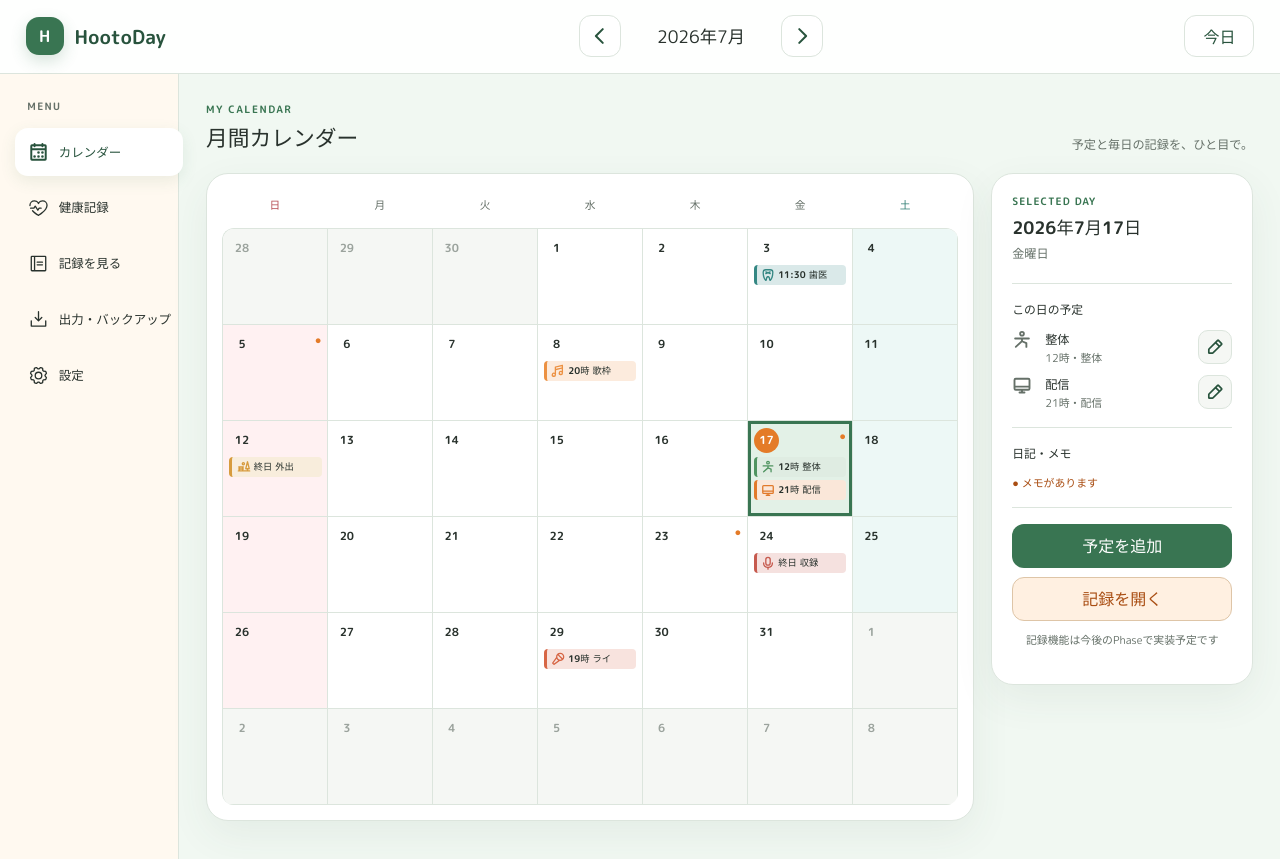
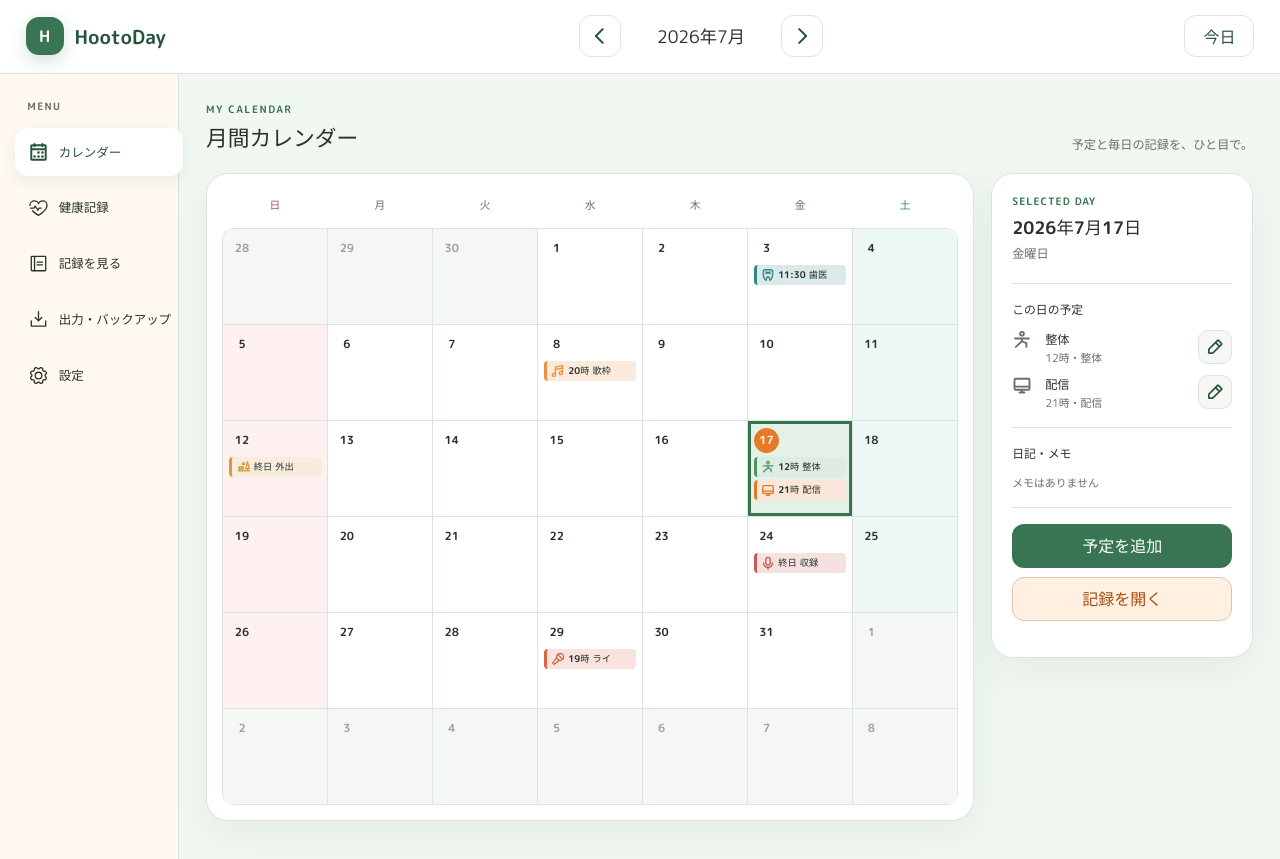
Before and after one commit to owl-yousee/HootoDay, a React (Vite) app: page / in a window 1280 px wide. Built offline with nearby package versions, Linux system fonts and the light colour scheme.

Commit message:
feat: add daily memo workflow

```diff
--- a/src/App.css
+++ b/src/App.css
@@ -383,9 +383,10 @@
 .memo-indicator {
   flex: 0 0 auto;
   margin-left: auto;
+  display: inline-flex;
+  align-items: center;
+  justify-content: center;
   color: var(--color-accent);
-  font-size: clamp(0.7rem, 0.85vw, 0.86rem);
-  font-weight: 800;
 }
 
 .event-list-compact {
@@ -558,6 +559,31 @@
 .memo-status.has-memo {
   color: var(--color-accent-dark);
   font-weight: 700;
+}
+
+.memo-preview {
+  margin: 0;
+  display: flex;
+  align-items: flex-start;
+  gap: 7px;
+  color: var(--color-text);
+  font-size: clamp(0.7rem, 0.78vw, 0.8rem);
+  line-height: 1.6;
+}
+
+.memo-preview > span:last-child {
+  display: -webkit-box;
+  overflow: hidden;
+  white-space: pre-wrap;
+  overflow-wrap: anywhere;
+  -webkit-box-orient: vertical;
+  -webkit-line-clamp: 3;
+}
+
+.memo-preview-mark {
+  flex: 0 0 auto;
+  color: var(--color-accent);
+  font-weight: 800;
 }
 
 .detail-actions {
@@ -754,7 +780,8 @@
   text-align: center;
 }
 
-.event-editor-dialog {
+.event-editor-dialog,
+.day-memo-dialog {
   width: min(620px, calc(100vw - 24px));
   max-height: calc(100vh - 24px);
   padding: 0;
@@ -764,11 +791,13 @@
   background: transparent;
 }
 
-.event-editor-dialog::backdrop {
+.event-editor-dialog::backdrop,
+.day-memo-dialog::backdrop {
   background: var(--color-dialog-backdrop);
 }
 
-.event-editor-panel {
+.event-editor-panel,
+.day-memo-panel {
   max-height: calc(100vh - 24px);
   padding: clamp(18px, 3vw, 26px);
   overflow: auto;
@@ -779,7 +808,8 @@
   box-shadow: var(--shadow-soft);
 }
 
-.event-editor-header {
+.event-editor-header,
+.day-memo-header {
   margin-bottom: 20px;
   display: flex;
   align-items: flex-start;
@@ -787,7 +817,8 @@
   gap: 16px;
 }
 
-.event-editor-eyebrow {
+.event-editor-eyebrow,
+.day-memo-eyebrow {
   margin: 0 0 3px;
   color: var(--color-primary);
   font-size: 0.7rem;
@@ -796,9 +827,25 @@
   text-transform: uppercase;
 }
 
-.event-editor-header h2 {
+.event-editor-header h2,
+.day-memo-header h2 {
   margin: 0;
   font-size: 1.3rem;
+}
+
+.day-memo-dialog {
+  width: min(680px, calc(100vw - 24px));
+}
+
+.day-memo-target-date {
+  margin: 5px 0 0;
+  color: var(--color-text-muted);
+  font-size: 0.78rem;
+}
+
+.day-memo-panel .form-field textarea {
+  min-height: clamp(220px, 42vh, 380px);
+  line-height: 1.7;
 }
 
 .event-form-grid {
@@ -1103,7 +1150,13 @@ body,
   }
 
   .memo-indicator {
-    font-size: 0.7rem;
+    width: 12px;
+    height: 12px;
+  }
+
+  .memo-indicator svg {
+    width: 12px;
+    height: 12px;
   }
 
   .event-chip {
--- a/src/App.tsx
+++ b/src/App.tsx
@@ -2,10 +2,11 @@ import { useState } from 'react'
 import { AppHeader } from './components/AppHeader'
 import { Calendar } from './components/Calendar'
 import { DayDetails } from './components/DayDetails'
+import { DayMemoDialog } from './components/DayMemoDialog'
 import { EventEditorDialog } from './components/EventEditorDialog'
 import { Sidebar } from './components/Sidebar'
 import { ThemeSettings } from './components/ThemeSettings'
-import { memoIndicators } from './data/calendarData'
+import { useDayMemos } from './hooks/useDayMemos'
 import { useEvents } from './hooks/useEvents'
 import { useTheme } from './hooks/useTheme'
 import type { CalendarEvent } from './types/calendar'
@@ -20,8 +21,10 @@ function App() {
   const [selectedDate, setSelectedDate] = useState(INITIAL_SELECTED_DATE)
   const [isThemeSettingsOpen, setIsThemeSettingsOpen] = useState(false)
   const [isEventEditorOpen, setIsEventEditorOpen] = useState(false)
+  const [isDayMemoDialogOpen, setIsDayMemoDialogOpen] = useState(false)
   const [editingEvent, setEditingEvent] = useState<CalendarEvent | null>(null)
   const { events, saveEvent, deleteEvent } = useEvents()
+  const { dayMemos, saveDayMemo, deleteDayMemo } = useDayMemos()
   const { preference, appliedTheme, setPreference } = useTheme()
 
   const moveMonth = (amount: number) => {
@@ -74,15 +77,16 @@ function App() {
               displayMonth={displayMonth}
               selectedDate={selectedDate}
               events={events}
-              memos={memoIndicators}
+              memos={dayMemos}
               onSelectDate={setSelectedDate}
             />
             <DayDetails
               selectedDate={selectedDate}
               events={events}
-              memos={memoIndicators}
+              memos={dayMemos}
               onAddEvent={openNewEvent}
               onEditEvent={openEventEditor}
+              onOpenMemo={() => setIsDayMemoDialogOpen(true)}
             />
           </div>
         </main>
@@ -106,6 +110,17 @@ function App() {
           onClose={() => setIsEventEditorOpen(false)}
         />
       )}
+
+      {isDayMemoDialogOpen && (
+        <DayMemoDialog
+          date={toDateKey(selectedDate)}
+          weekday={['日曜日', '月曜日', '火曜日', '水曜日', '木曜日', '金曜日', '土曜日'][selectedDate.getDay()]}
+          memo={dayMemos.find((memo) => memo.date === toDateKey(selectedDate)) ?? null}
+          onSave={saveDayMemo}
+          onDelete={deleteDayMemo}
+          onClose={() => setIsDayMemoDialogOpen(false)}
+        />
+      )}
     </div>
   )
 }
--- a/src/components/Calendar.tsx
+++ b/src/components/Calendar.tsx
@@ -1,6 +1,8 @@
 import type { CSSProperties } from 'react'
+import { PencilSimpleIcon } from '@phosphor-icons/react/PencilSimple'
 import { getEventCategoryDisplay } from '../data/eventCategoryDisplay'
-import type { CalendarEvent, DayMemoIndicator } from '../types/calendar'
+import type { CalendarEvent } from '../types/calendar'
+import type { DayMemo } from '../types/dayMemo'
 import { toDateKey } from '../utils/date'
 import { formatTimeForDisplay, getCalendarEventTitle, sortCalendarEvents } from '../utils/event'
 
@@ -8,7 +10,7 @@ interface CalendarProps {
   displayMonth: Date
   selectedDate: Date
   events: CalendarEvent[]
-  memos: DayMemoIndicator[]
+  memos: DayMemo[]
   onSelectDate: (date: Date) => void
 }
 
@@ -56,7 +58,7 @@ export function Calendar({
         {days.map((date) => {
           const dateKey = toDateKey(date)
           const dayEvents = sortCalendarEvents(events.filter((event) => event.date === dateKey))
-          const hasMemo = memos.some((memo) => memo.date === dateKey && memo.hasMemo)
+          const hasMemo = memos.some((memo) => memo.date === dateKey && memo.content.trim().length > 0)
           const isOutside = date.getMonth() !== displayMonth.getMonth()
           const isSelected = isSameDate(date, selectedDate)
           const isToday = isSameDate(date, today)
@@ -79,7 +81,11 @@ export function Calendar({
             >
               <span className="day-topline">
                 <span className="day-number">{date.getDate()}</span>
-                {hasMemo && <span className="memo-indicator" title="メモあり" aria-label="メモあり">●</span>}
+                {hasMemo && (
+                  <span className="memo-indicator" title="メモあり" aria-hidden="true">
+                    <PencilSimpleIcon size={13} weight="bold" aria-hidden="true" />
+                  </span>
+                )}
               </span>
               <span className="event-list-compact" aria-hidden="true">
                 {dayEvents.slice(0, 2).map((event) => {
--- a/src/components/DayDetails.tsx
+++ b/src/components/DayDetails.tsx
@@ -1,24 +1,26 @@
 import type { CSSProperties } from 'react'
 import { PencilSimpleIcon } from '@phosphor-icons/react/PencilSimple'
 import { getEventCategoryDisplay } from '../data/eventCategoryDisplay'
-import type { CalendarEvent, DayMemoIndicator } from '../types/calendar'
+import type { CalendarEvent } from '../types/calendar'
+import type { DayMemo } from '../types/dayMemo'
 import { toDateKey } from '../utils/date'
 import { formatEventTime, sortCalendarEvents } from '../utils/event'
 
 interface DayDetailsProps {
   selectedDate: Date
   events: CalendarEvent[]
-  memos: DayMemoIndicator[]
+  memos: DayMemo[]
   onAddEvent: () => void
   onEditEvent: (event: CalendarEvent) => void
+  onOpenMemo: () => void
 }
 
 const weekdayLabels = ['日曜日', '月曜日', '火曜日', '水曜日', '木曜日', '金曜日', '土曜日']
 
-export function DayDetails({ selectedDate, events, memos, onAddEvent, onEditEvent }: DayDetailsProps) {
+export function DayDetails({ selectedDate, events, memos, onAddEvent, onEditEvent, onOpenMemo }: DayDetailsProps) {
   const dateKey = toDateKey(selectedDate)
   const dayEvents = sortCalendarEvents(events.filter((event) => event.date === dateKey))
-  const hasMemo = memos.some((memo) => memo.date === dateKey && memo.hasMemo)
+  const dayMemo = memos.find((memo) => memo.date === dateKey)
 
   return (
     <aside className="day-details" aria-live="polite" aria-label="選択日の詳細">
@@ -64,17 +66,21 @@ export function DayDetails({ selectedDate, events, memos, onAddEvent, onEditEven
 
       <section className="detail-section">
         <h4>日記・メモ</h4>
-        <p className={`memo-status${hasMemo ? ' has-memo' : ''}`}>
-          {hasMemo ? '● メモがあります' : 'メモはありません'}
-        </p>
+        {dayMemo ? (
+          <p className="memo-preview has-memo" aria-label="保存済みの日記・メモ">
+            <span className="memo-preview-mark" aria-hidden="true">●</span>
+            <span>{dayMemo.content}</span>
+          </p>
+        ) : (
+          <p className="memo-status">メモはありません</p>
+        )}
       </section>
 
       <section className="detail-section">
         <div className="detail-actions">
           <button type="button" className="detail-button" onClick={onAddEvent}>予定を追加</button>
-          <button type="button" className="detail-button secondary">記録を開く</button>
+          <button type="button" className="detail-button secondary" onClick={onOpenMemo}>記録を開く</button>
         </div>
-        <p className="phase-note">記録機能は今後のPhaseで実装予定です</p>
       </section>
     </aside>
   )
--- /dev/null
+++ b/src/components/DayMemoDialog.tsx
@@ -0,0 +1,138 @@
+import { XIcon } from '@phosphor-icons/react/X'
+import {
+  useEffect,
+  useRef,
+  useState,
+  type FormEvent,
+  type SyntheticEvent,
+} from 'react'
+import type { DayMemo } from '../types/dayMemo'
+
+interface DayMemoDialogProps {
+  date: string
+  weekday: string
+  memo: DayMemo | null
+  onSave: (memo: DayMemo) => void
+  onDelete: (date: string) => void
+  onClose: () => void
+}
+
+const MAX_CONTENT_LENGTH = 2000
+
+export function DayMemoDialog({
+  date,
+  weekday,
+  memo,
+  onSave,
+  onDelete,
+  onClose,
+}: DayMemoDialogProps) {
+  const dialogRef = useRef<HTMLDialogElement>(null)
+  const pendingInternalCloseEventsRef = useRef(0)
+  const [content, setContent] = useState(memo?.content ?? '')
+  const [error, setError] = useState('')
+
+  useEffect(() => {
+    const dialog = dialogRef.current
+    if (dialog && !dialog.open) dialog.showModal()
+
+    return () => {
+      if (dialog?.open) {
+        pendingInternalCloseEventsRef.current += 1
+        dialog.close()
+      }
+    }
+  }, [])
+
+  const closeDialog = () => {
+    if (dialogRef.current?.open) dialogRef.current.close()
+  }
+
+  const handleDialogClose = () => {
+    if (pendingInternalCloseEventsRef.current > 0) {
+      pendingInternalCloseEventsRef.current -= 1
+      return
+    }
+    onClose()
+  }
+
+  const handleDialogCancel = (event: SyntheticEvent<HTMLDialogElement>) => {
+    event.preventDefault()
+    closeDialog()
+  }
+
+  const handleSubmit = (event: FormEvent<HTMLFormElement>) => {
+    event.preventDefault()
+    const trimmedContent = content.trim()
+
+    if (!trimmedContent) {
+      setError('日記・メモの本文を入力してください。')
+      return
+    }
+
+    onSave({
+      date,
+      content: trimmedContent,
+      updatedAt: new Date().toISOString(),
+    })
+    closeDialog()
+  }
+
+  const handleDelete = () => {
+    if (memo && window.confirm(`${date}の日記・メモを削除しますか？`)) {
+      onDelete(date)
+      closeDialog()
+    }
+  }
+
+  const errorId = error ? 'day-memo-content-error' : undefined
+
+  return (
+    <dialog
+      ref={dialogRef}
+      className="day-memo-dialog"
+      aria-labelledby="day-memo-dialog-title"
+      onCancel={handleDialogCancel}
+      onClose={handleDialogClose}
+    >
+      <form className="day-memo-panel" onSubmit={handleSubmit} noValidate>
+        <header className="day-memo-header">
+          <div>
+            <p className="day-memo-eyebrow">Diary &amp; memo</p>
+            <h2 id="day-memo-dialog-title">{memo ? '日記・メモを編集' : '日記・メモを書く'}</h2>
+            <p className="day-memo-target-date">{date}（{weekday}）</p>
+          </div>
+          <button type="button" className="theme-close-button" onClick={closeDialog} aria-label="日記・メモ入力を閉じる">
+            <XIcon size={20} weight="bold" aria-hidden="true" />
+          </button>
+        </header>
+
+        <div className="form-field">
+          <label htmlFor="day-memo-content">本文 <span className="required-label">必須・最大2000文字</span></label>
+          <textarea
+            id="day-memo-content"
+            value={content}
+            onChange={(event) => {
+              setContent(event.target.value)
+              if (error) setError('')
+            }}
+            maxLength={MAX_CONTENT_LENGTH}
+            rows={10}
+            required
+            aria-invalid={Boolean(error)}
+            aria-describedby={errorId}
+          />
+          <span className="character-count" aria-live="polite">{content.length}/{MAX_CONTENT_LENGTH}</span>
+          {error && <p id="day-memo-content-error" className="form-error" role="alert">{error}</p>}
+        </div>
+
+        <div className="event-editor-actions">
+          {memo && <button type="button" className="event-action-button danger" onClick={handleDelete}>メモを削除</button>}
+          <span className="event-action-spacer" />
+          <button type="button" className="event-action-button secondary" onClick={closeDialog}>キャンセル</button>
+          <button type="submit" className="event-action-button primary">保存</button>
+        </div>
+      </form>
+    </dialog>
+  )
+}
--- a/src/data/calendarData.ts
+++ b/src/data/calendarData.ts
@@ -1,7 +1,4 @@
-import type {
-  CalendarEvent,
-  DayMemoIndicator,
-} from '../types/calendar'
+import type { CalendarEvent } from '../types/calendar'
 export { eventCategories } from './eventCategoryDisplay'
 
 export const calendarEvents: CalendarEvent[] = [
@@ -13,9 +10,3 @@ export const calendarEvents: CalendarEvent[] = [
   { id: 'event-0724', date: '2026-07-24', title: '収録', category: '収録', isAllDay: true, startTime: null, endTime: null, memo: '' },
   { id: 'event-0729', date: '2026-07-29', title: 'ライブ', category: 'ライブ', isAllDay: false, startTime: '19:00', endTime: null, memo: '' },
 ]
-
-export const memoIndicators: DayMemoIndicator[] = [
-  { date: '2026-07-05', hasMemo: true },
-  { date: '2026-07-17', hasMemo: true },
-  { date: '2026-07-23', hasMemo: true },
-]
--- /dev/null
+++ b/src/hooks/useDayMemos.ts
@@ -0,0 +1,26 @@
+import { useEffect, useState } from 'react'
+import type { DayMemo } from '../types/dayMemo'
+import { loadStoredDayMemos, saveStoredDayMemos } from '../utils/dayMemoStorage'
+
+export function useDayMemos() {
+  const [dayMemos, setDayMemos] = useState<DayMemo[]>(loadStoredDayMemos)
+
+  useEffect(() => {
+    saveStoredDayMemos(dayMemos)
+  }, [dayMemos])
+
+  const saveDayMemo = (memo: DayMemo) => {
+    setDayMemos((current) => {
+      const exists = current.some((item) => item.date === memo.date)
+      return exists
+        ? current.map((item) => (item.date === memo.date ? memo : item))
+        : [...current, memo]
+    })
+  }
+
+  const deleteDayMemo = (date: string) => {
+    setDayMemos((current) => current.filter((memo) => memo.date !== date))
+  }
+
+  return { dayMemos, saveDayMemo, deleteDayMemo }
+}
--- a/src/types/calendar.ts
+++ b/src/types/calendar.ts
@@ -21,8 +21,3 @@ export interface CalendarEvent {
   endTime: string | null
   memo: string
 }
-
-export interface DayMemoIndicator {
-  date: string
-  hasMemo: boolean
-}
--- /dev/null
+++ b/src/types/dayMemo.ts
@@ -0,0 +1,5 @@
+export interface DayMemo {
+  date: string
+  content: string
+  updatedAt: string
+}
--- /dev/null
+++ b/src/utils/dayMemoStorage.ts
@@ -0,0 +1,79 @@
+import type { DayMemo } from '../types/dayMemo'
+
+export const DAY_MEMOS_STORAGE_KEY = 'hootoDay.dayMemos'
+export const DAY_MEMOS_STORAGE_VERSION = 1
+
+interface DayMemoStorageData {
+  version: typeof DAY_MEMOS_STORAGE_VERSION
+  memos: DayMemo[]
+}
+
+const datePattern = /^\d{4}-\d{2}-\d{2}$/
+
+function isRecord(value: unknown): value is Record<string, unknown> {
+  return typeof value === 'object' && value !== null && !Array.isArray(value)
+}
+
+function isDayMemo(value: unknown): value is DayMemo {
+  if (!isRecord(value)) return false
+
+  return (
+    typeof value.date === 'string' &&
+    datePattern.test(value.date) &&
+    typeof value.content === 'string' &&
+    value.content.trim().length > 0 &&
+    value.content.length <= 2000 &&
+    typeof value.updatedAt === 'string' &&
+    Number.isFinite(Date.parse(value.updatedAt))
+  )
+}
+
+function deduplicateMemos(memos: DayMemo[]): DayMemo[] {
+  const byDate = new Map<string, DayMemo>()
+
+  for (const memo of memos) {
+    const current = byDate.get(memo.date)
+    if (!current || Date.parse(memo.updatedAt) >= Date.parse(current.updatedAt)) {
+      byDate.set(memo.date, { ...memo, content: memo.content.trim() })
+    }
+  }
+
+  return [...byDate.values()]
+}
+
+export function loadStoredDayMemos(): DayMemo[] {
+  let rawValue: string | null
+
+  try {
+    rawValue = window.localStorage.getItem(DAY_MEMOS_STORAGE_KEY)
+  } catch {
+    console.warn('日記・メモの保存領域を読み込めませんでした。画面上の操作は継続します。')
+    return []
+  }
+
+  if (rawValue === null) return []
+
+  try {
+    const parsed: unknown = JSON.parse(rawValue)
+    if (!isRecord(parsed) || parsed.version !== DAY_MEMOS_STORAGE_VERSION || !Array.isArray(parsed.memos)) {
+      return []
+    }
+
+    return deduplicateMemos(parsed.memos.filter(isDayMemo))
+  } catch {
+    return []
+  }
+}
+
+export function saveStoredDayMemos(memos: DayMemo[]): void {
+  const storageData: DayMemoStorageData = {
+    version: DAY_MEMOS_STORAGE_VERSION,
+    memos,
+  }
+
+  try {
+    window.localStorage.setItem(DAY_MEMOS_STORAGE_KEY, JSON.stringify(storageData))
+  } catch {
+    console.warn('日記・メモを保存できませんでした。画面上の操作は継続します。')
+  }
+}
```
Also changed, not shown: 1 other file (tests, documents, lock files or other folders).
